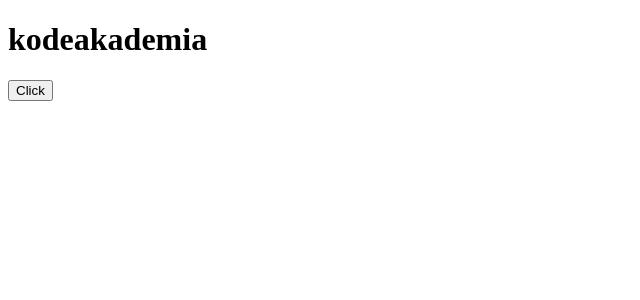
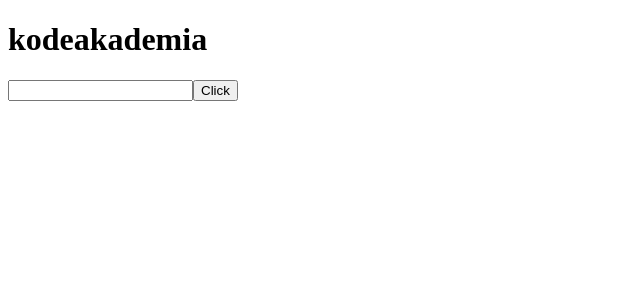
Before and after one commit to ramdanisyaputra/my-app, a React (Create React App) app: page / in a window 1280 px wide. Shown: the top 300 px of the page, without its empty margins (0-640 px from the left). Built offline with nearby package versions, Linux system fonts and the light colour scheme.

Commit message:
form handling

```diff
--- a/src/components/App.js
+++ b/src/components/App.js
@@ -5,18 +5,28 @@
 
 class App extends React.Component {
     state = {
-        name: "kodeakademia"
+        name: "kodeakademia",
+        text: ""
     }
-    change = () => {
+    click = () => {
         this.setState({
-            name: "kode"
+            name: this.state.text,
+            text: ""
         })
     }
+
+    change = e => {
+        this.setState({
+            text: e.target.value
+        })
+    }
+
     render(){
         return(
             <div>
                 <h1>{this.state.name}</h1>
-                <button onClick={this.change}>Click</button>
+                <input type="text" value={this.state.text} onChange={this.change}/>
+                <button onClick={this.click}>Click</button>
             </div>
         )
     }
```
